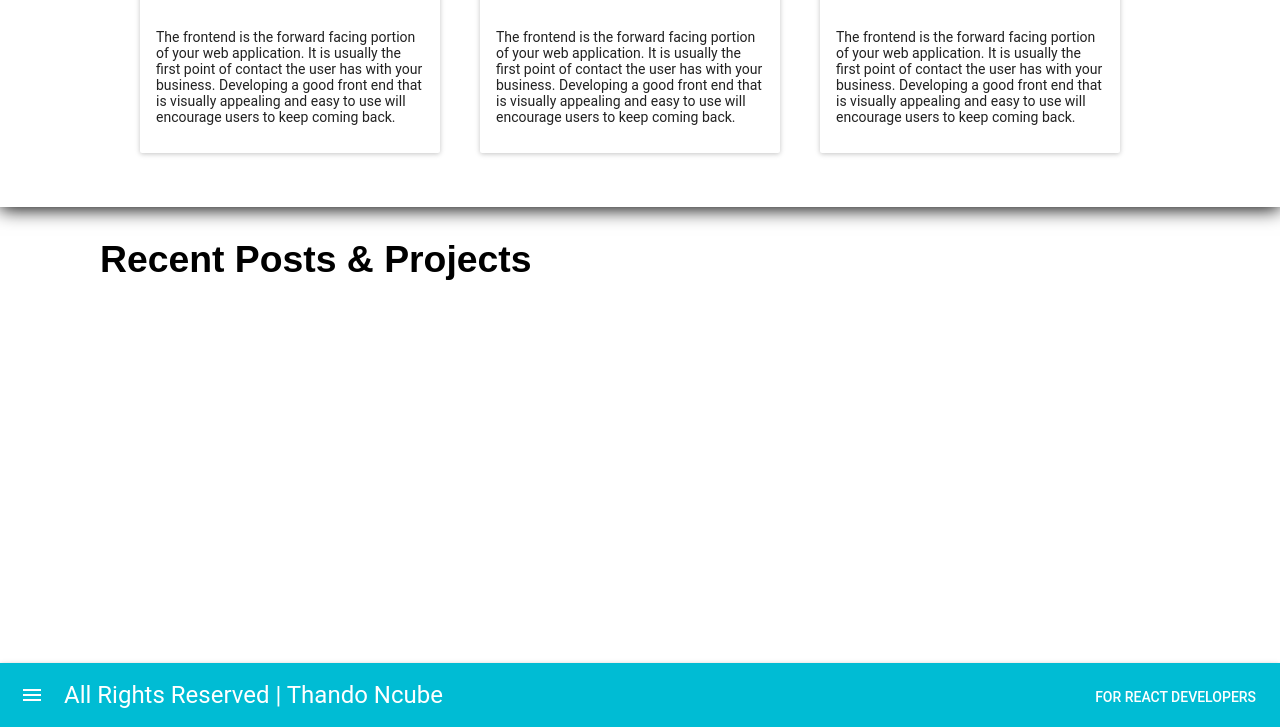
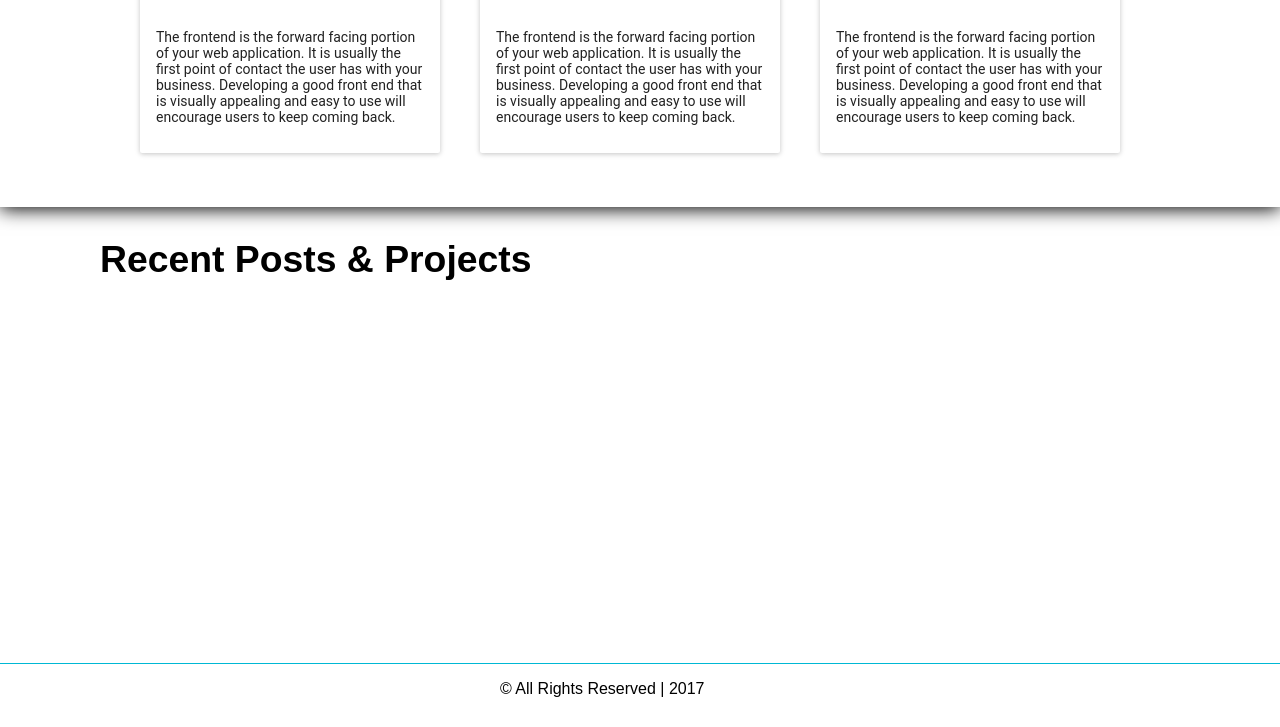
Before and after one commit to thandon263/my_portfolio, a React app: page / in a window 1280 px wide. Shown: the part 1423-2150 px from the top of the page. Built offline with nearby package versions, Linux system fonts and the light colour scheme.

Commit message:
Working on the portfolio site.

```diff
--- a/src/components/footer.js
+++ b/src/components/footer.js
@@ -1,8 +1,4 @@
 import React from 'react';
-import AppBar from 'material-ui/AppBar';
-import IconButton from 'material-ui/IconButton';
-import NavigationClose from 'material-ui/svg-icons/navigation/close';
-import FlatButton from 'material-ui/FlatButton';
 
 function handleTouchTap() {
   alert('onTouchTap triggered on the title component');
@@ -19,10 +15,9 @@ const styles = {
  * through the `onTouchTap` property, and a [FlatButton](/#/components/flat-button) on the right.
  */
 const Footer = () => (
-  <AppBar
-    title={'All Rights Reserved | Thando Ncube'}
-    iconElementRight={<FlatButton label="For React Developers" />}
-  />
+  <div>
+    <p>&copy; All Rights Reserved | 2017</p>
+  </div>
 );
 
 export default Footer;
--- a/src/components/header.js
+++ b/src/components/header.js
@@ -26,9 +26,10 @@ export default class Header extends Component {
           </a>
           <Drawer width={200} openSecondary={true} open={this.state.open}>
             <AppBar title="More Info." />
-            <MenuItem>Home</MenuItem>
+            <MenuItem onClick={this.handleToggle}>Home</MenuItem>
             <MenuItem>Contact</MenuItem>
-            <MenuItem>Hire Me.</MenuItem>
+            <MenuItem href="http://breakable-temper.surge.sh/" target="_blank">Tesla Battery Calculator</MenuItem>
+            <MenuItem onClick={() => prompt("Enter email to Subscribe!")}>Subscribe (Newsletter)</MenuItem>
           </Drawer>
         </div>
       );
--- a/src/css/App.css
+++ b/src/css/App.css
@@ -108,4 +108,13 @@
 .footer {
   position: relative;
   bottom: -25px;
+  display: flex;
+  justify-content: space-between;
+  border-top: 1px solid #00B8D4;
 }
+
+.footer p {
+  text-align: center;
+  margin-left: 500px;
+  line-height: inherit;
+}
```
